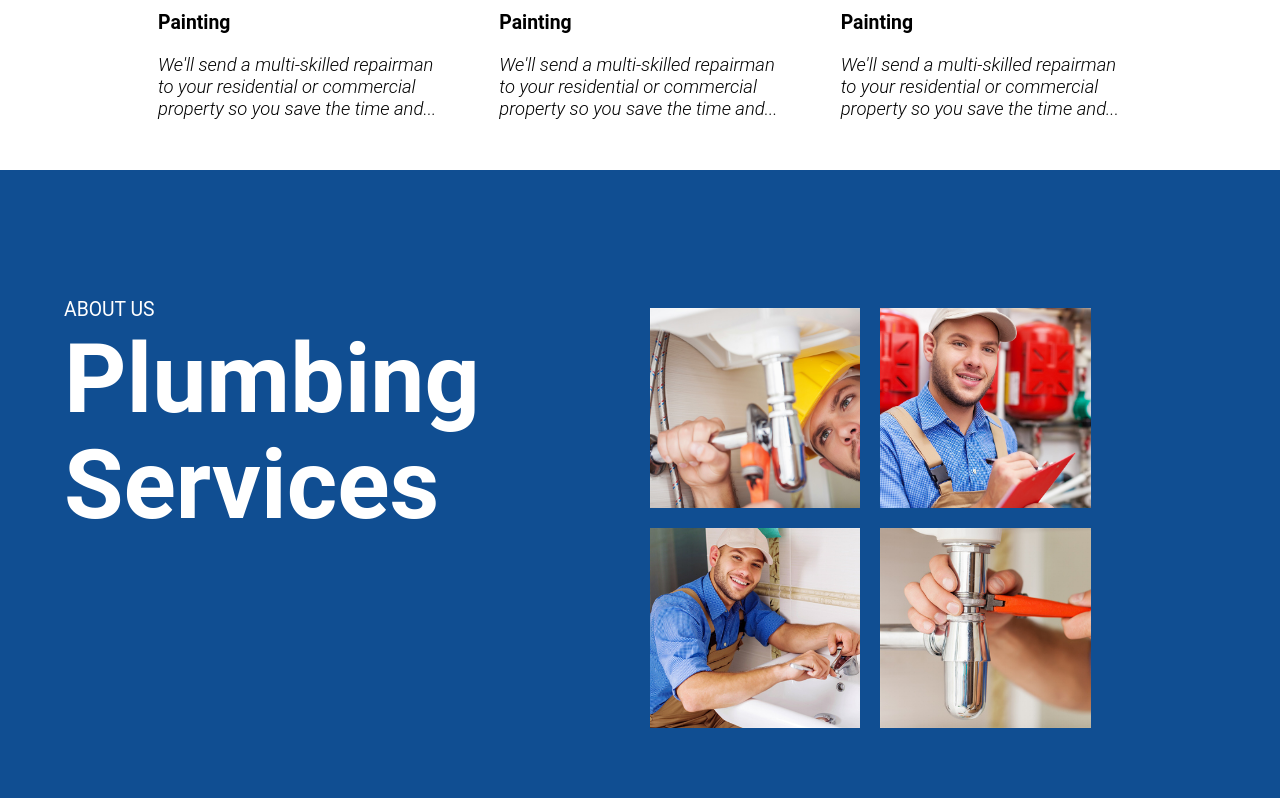
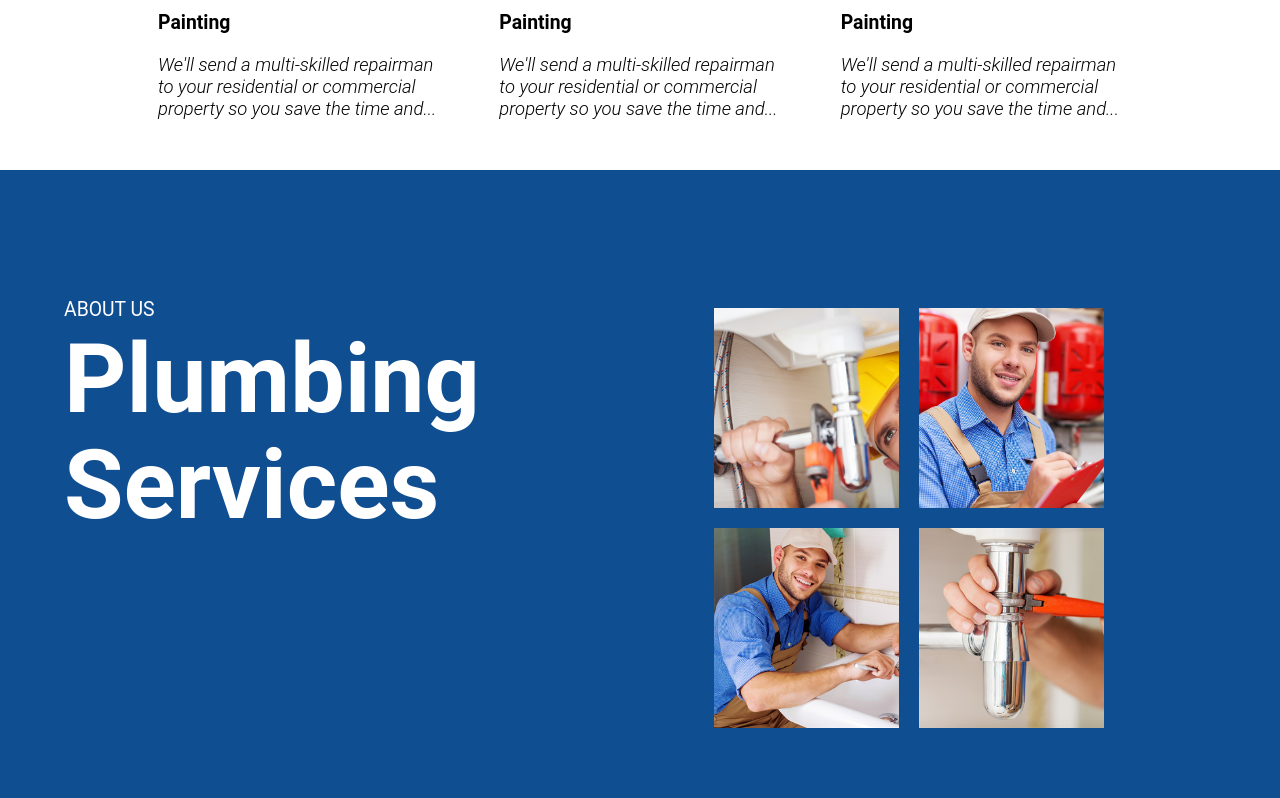
Before and after one commit to MoscoDev/MoscoDev., a plain HTML site: page index.html in a window 1280 px wide. Shown: the part 2991-3789 px from the top of the page. Drawn offline with Linux system fonts and the light colour scheme.

Commit message:
Update style.css

```diff
--- a/css/style.css
+++ b/css/style.css
@@ -326,7 +326,7 @@
 }
 
 .plumbing-right {
-	width: 100%;
+	width: 80%;
 }
 
 .plumbing-left h1 {
@@ -343,7 +343,7 @@
 }
 
 .pics4 {
-	Width: 100%;
+	Width: 80%;
 	height: 200px;
 	margin: 10px;
 	background-image: url(../images/billionphotos1882951.jpg);
@@ -351,7 +351,7 @@
 }
 
 .pics3 {
-	Width: 100%;
+	Width: 80%;
 	height: 200px;
 	margin: 10px;
 	background-size: cover;
@@ -359,7 +359,7 @@
 }
 
 .pics1 {
-	Width: 100%;
+	Width: 80%;
 	height: 200px;
 	margin: 10px;
 	background-size: cover;
@@ -367,7 +367,7 @@
 }
 
 .pics2 {
-	Width: 100%;
+	Width: 80%;
 	height: 200px;
 	background-size: cover;
 	margin: 10px;
```
